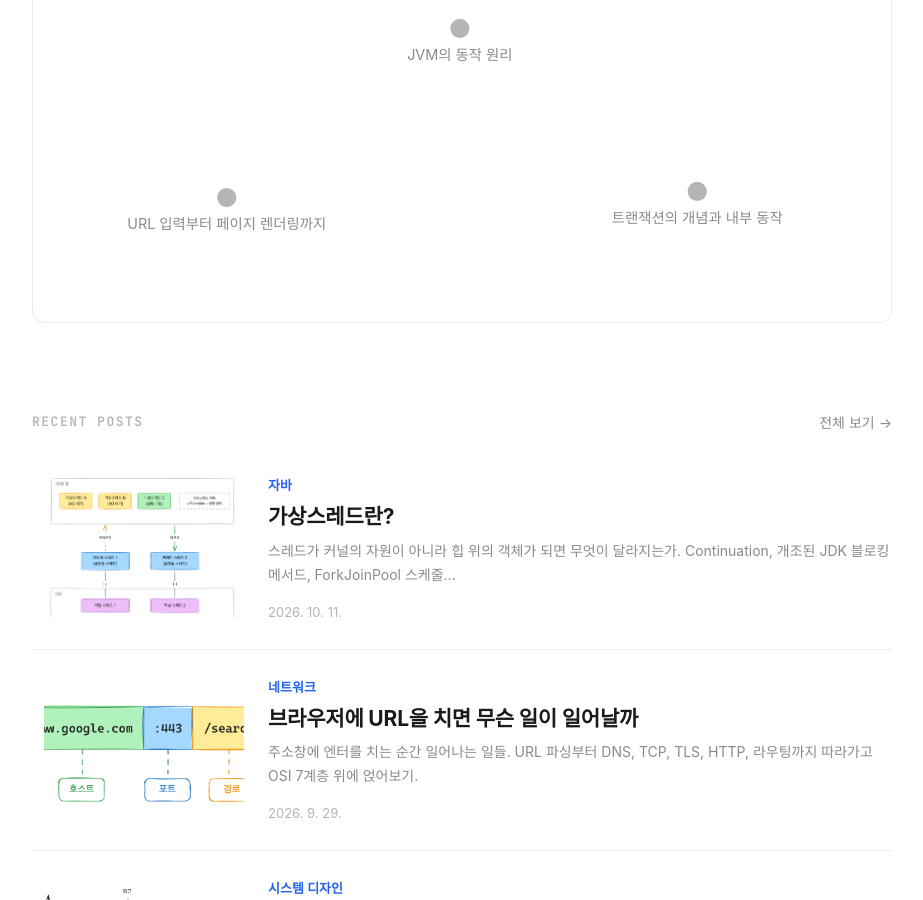
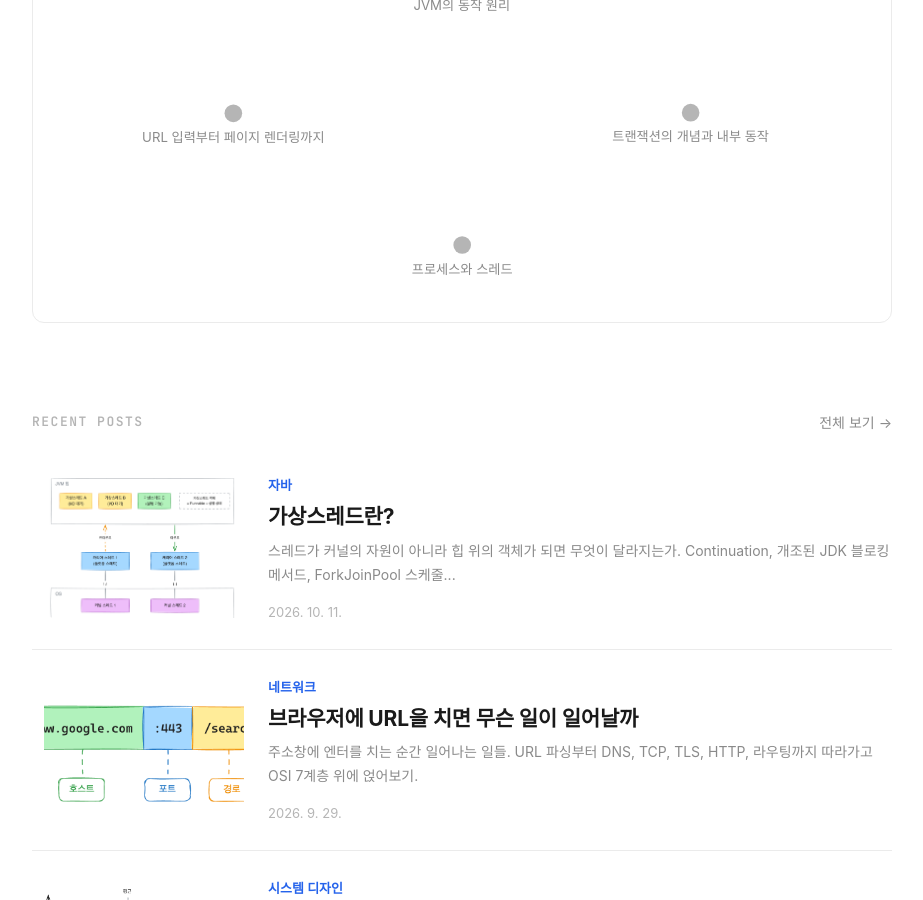
Before and after one commit to ppaangss/ppaangss.github.io, a Jekyll site: the page built from index.html, in a window 1280 px wide and 900 px high, scrolled down 506 px. Shown: the whole window, without its empty margins (178-1101 px from the left). Built offline with Jekyll 4.4.1, drawn with Linux system fonts in a browser that asks for light colours; some web fonts are replaced.

Commit message:
study: 지식 그래프에 프로세스와 스레드 노드 추가

```diff
--- a/assets/graph.json
+++ b/assets/graph.json
@@ -20,6 +20,13 @@
       "group": "자바",
       "url": "/posts/jvm-internals/",
       "published": true
+    },
+    {
+      "id": "process-and-thread",
+      "title": "프로세스와 스레드",
+      "group": "OS",
+      "url": "/posts/process-and-thread/",
+      "published": true
     }
   ],
   "links": []
```
